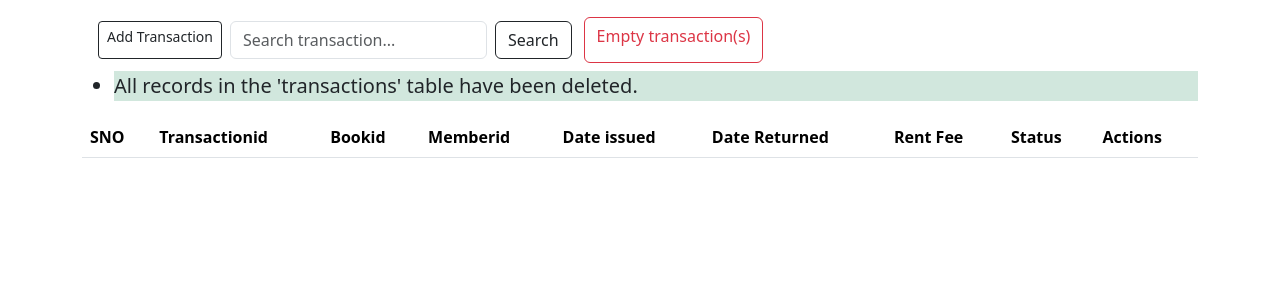
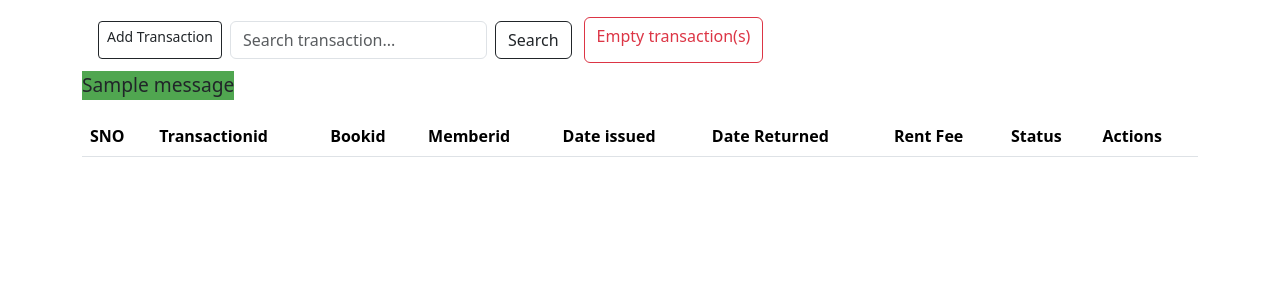
Before and after one commit to manishpawar662/LibPro, a Flask app: page /empty/transactions in a window 1280 px wide. Shown: the part 63-363 px from the top of the page. Run offline with Flask 3, Linux system fonts and the light colour scheme; one stand-in notice (Sample message) is shown; lists and menus that the app fills with data are empty.

Commit message:
fixed synced crud

```diff
--- a/app.py
+++ b/app.py
@@ -21,8 +21,6 @@ app.config['SQLALCHEMY_DATABASE_URI'] = db_uri
 app.config['SQLALCHEMY_TRACK_MODIFICATIONS'] = False
 
 db = SQLAlchemy(app)
-message=None
-error=None
 #Models
 class Books(db.Model):
     sno = db.Column(db.Integer, primary_key=True)
@@ -49,14 +47,18 @@ class Transactions(db.Model):
 
 @app.route('/addrecord/<string:table>',methods=['GET','POST'])
 def addrecord(table):
-    if f'table'=='transaction':
-        allTransaction=Transactions.query.all()
-        allbooks= Books.query.all()
-        allmembers=Members.query.all()
-        return render_template(f'add{table}.html',alltransaction=allTransaction,allbooks=allbooks,allmembers=allmembers)
-    return render_template(f'add{table}.html')
-
-
+    record_class=globals().get(table.capitalize())
+    if record_class is None:
+        flash("Invalid Operation",'error')
+        return render_template('index.html')
+    else:
+        if f'{table}'=='transactions':
+            allTransaction=Transactions.query.all()
+            allbooks= Books.query.all()
+            allmembers=Members.query.all()
+            return render_template(f'add{table}.html',alltransaction=allTransaction,allbooks=allbooks,allmembers=allmembers)
+        else:
+            return render_template(f'add{table}.html')
 
 #D-Delete
 @app.route('/deleterecord/<string:table>/<int:sno>',methods=['GET','POST'])
@@ -72,7 +74,6 @@ def deleterecord(table,sno):
 @app.route('/updaterecord/<string:table>/<int:sno>' or "/updaterecord",methods=['GET','POST'])
 @app.route('/updaterecord/<string:table>', methods=['GET', 'POST'])
 def updaterecord(table,sno):
-    error=None
     record_class=globals().get(table.capitalize())
     if sno!=None:
         if request.method=='POST':
@@ -133,18 +134,24 @@ def updaterecord(table,sno):
                     member= Members.query.filter_by(memberid=transaction.memberid).first()
                     member.outstanding_debt=str(int(member.outstanding_debt)+int(rent_fee))
 
+                    book= Books.query.filter_by(bookid=transaction.bookid).first()
+                    book.stock-=1
+
                 elif(transaction.status!=old_status and transaction.status=="Paid"):
                     member= Members.query.filter_by(memberid=transaction.memberid).first()
                     member.outstanding_debt=str(int(member.outstanding_debt)-int(rent_fee))
+
+                    book= Books.query.filter_by(bookid=transaction.bookid).first()
+                    book.stock+=1
                 else:
                     pass
                 db.session.add(transaction)
                 db.session.commit()
                 message="Transaction Updated successfully"
             else:
-                error="Something went wrong"
+                flash("Something went wrong",'error')
             allrecords=record_class.query.all()
-            return render_template(f'{table}.html',message=message,error=error,allrecords=allrecords)
+            return render_template(f'{table}.html',allrecords=allrecords)
     # print(f'update{name}.html')
 
     if record_class is None:
@@ -183,11 +190,11 @@ def search(table):
 #R-Read (routes)
 @app.route('/<string:table>',methods=['GET','POST'])
 def view(table):
-    error=None
     record_class=globals().get(table.capitalize())
     # inspector=inspect(record_class)
     if record_class is None:
-        error="Invalid Operation"
+        flash("Invalid Operation",'error')
+        return redirect('/')
         # print(f"Table class for '{name.capitalize()}' not found.")
     else:
         if request.method=="POST":
@@ -201,8 +208,6 @@ def view(table):
                 pass
         allrecords=record_class.query.all()
         return render_template(f'{table}.html',allrecords=allrecords)
-    return render_template(f'{table}.html',error=error)
-
 
 def books(request):
     if request.method=="POST":
@@ -231,16 +236,19 @@ def transactions(request):
         new_transaction= Transactions(Transactionid=Transactionid,bookid=bookid,memberid=memberid,date_issued=date_issued,date_returned=date_returned,rent_fee=rent_fee,status=status)
 
         member = Members.query.filter_by(memberid=memberid).first()
+        book = Books.query.filter_by(bookid=bookid).first()
         if((int(member.outstanding_debt)==500) or (int(member.outstanding_debt)+int(rent_fee)>500)):
-            flash('Cannot allow debt more than 500', 'error')
-            return redirect("/transactions")
+            flash('Member already has a debt 500','error')
+        elif book.stock<=0:
+            flash('Book not avaliable in stock','error')
         else:
-            if(status=="Pending"):
+            if status=="Pending":
                 member.outstanding_debt=str(int(member.outstanding_debt)+int(rent_fee))
+                book.stock-=1
                 db.session.add(member)
                 db.session.commit()
             else:
-                pass
+                book.stock+=1
             db.session.add(new_transaction)
             db.session.commit()
     allTransaction=Transactions.query.all()
@@ -276,6 +284,9 @@ def empty(name):
 @app.route('/',methods=['GET','POST'])
 def Home():
     return render_template('index.html')
+@app.route('/favicon.ico')
+def favicon():
+    return app.send_static_file('favicon.ico')  # Assuming 'favicon.ico' is in your static folder
 
 @app.route('/importbooks',methods=['GET','POST'])
 def importbooks():
@@ -285,7 +296,6 @@ def importbooks():
     books=data.get("message",[])
     count=0
     message=None
-    error=None
     for book in books:
         bookid=book.get('bookID')
         title=book.get('title')
@@ -302,12 +312,11 @@ def importbooks():
             count+=1
 
     if(count>0):
-        message=f'{count} Book(s) Imported Successfully'
-        print('count',count)
+        flash(f'{count} Book(s) Imported Successfully','success')
     else:
-        error="Book(s) Already Exist"
+        flash("Book(s) Already Exist",'error')
     allbooks= Books.query.all()
-    return render_template('books.html',allbooks=allbooks,error=error,message=message)
+    return render_template('books.html',allbooks=allbooks)
 
 if __name__ == '__main__':
-    app.run(debug=False)
+    app.run(debug=True,port=8000)
--- a/templates/base.html
+++ b/templates/base.html
@@ -101,6 +101,29 @@
         font-weight:bolder;
         font-stretch: expanded;
       }
+      .messages {
+        list-style: none;
+        padding: 0;
+        font: bolder;
+        font-size: larger;
+        width: fit-content
+    }
+
+    .success {
+        background-color: rgb(80, 166, 80);
+    }
+
+    .info {
+      background-color: blue;
+    }
+
+    .warning {
+      background-color: orange;
+    }
+
+    .error {
+      background-color: rgb(212, 102, 102);
+    }
     </style>
 </head>
 <body>
--- a/templates/transactions.html
+++ b/templates/transactions.html
@@ -12,14 +12,15 @@
     </form>
     <a class="btn btn-outline-danger mx-2" href="/empty/transactions" type="button">Empty transaction(s)</a>
   </div>
-    {% if message  %}
-      <ul class="flash-messages">
-        <li class="fs-5 bg-success-subtle">{{message}}</li>
+  {% with messages = get_flashed_messages(with_categories=true) %}
+  {% if messages %}
+      <ul class="messages">
+          {% for category,message in messages %}
+              <li class=" {{ category }} ">{{ message }}</li>
+          {% endfor %}
       </ul>
-    {% endif %}
-    {% if error %}
-      <p class='error fs-4 bg-danger-subtle'><strong class=""></strong> {{ error }}
-    {% endif %}
+  {% endif %}
+{% endwith %}
     <table class="table">
         <thead>
           <tr>
```
Also changed, not shown: templates/books.html (+8 -7 lines), templates/index.html (+9 -0 lines), templates/members.html (+9 -8 lines), library.db.
